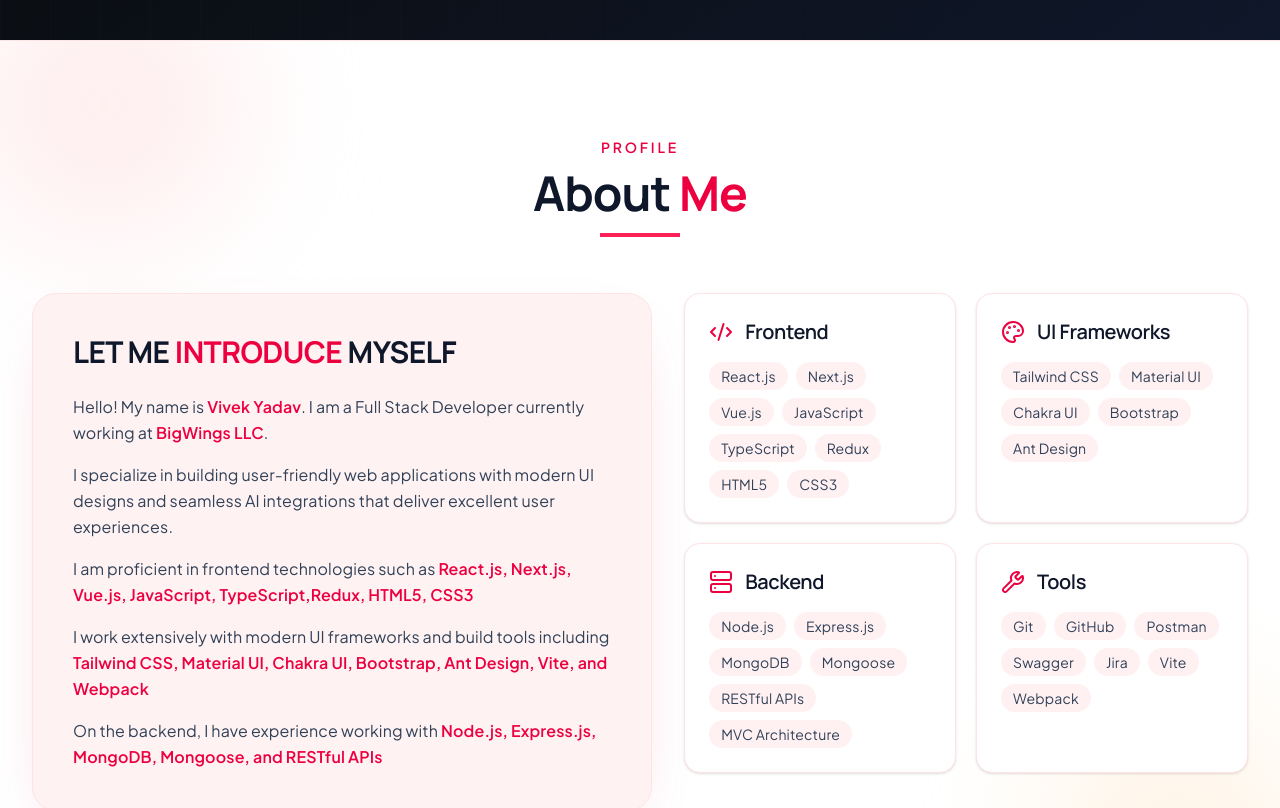
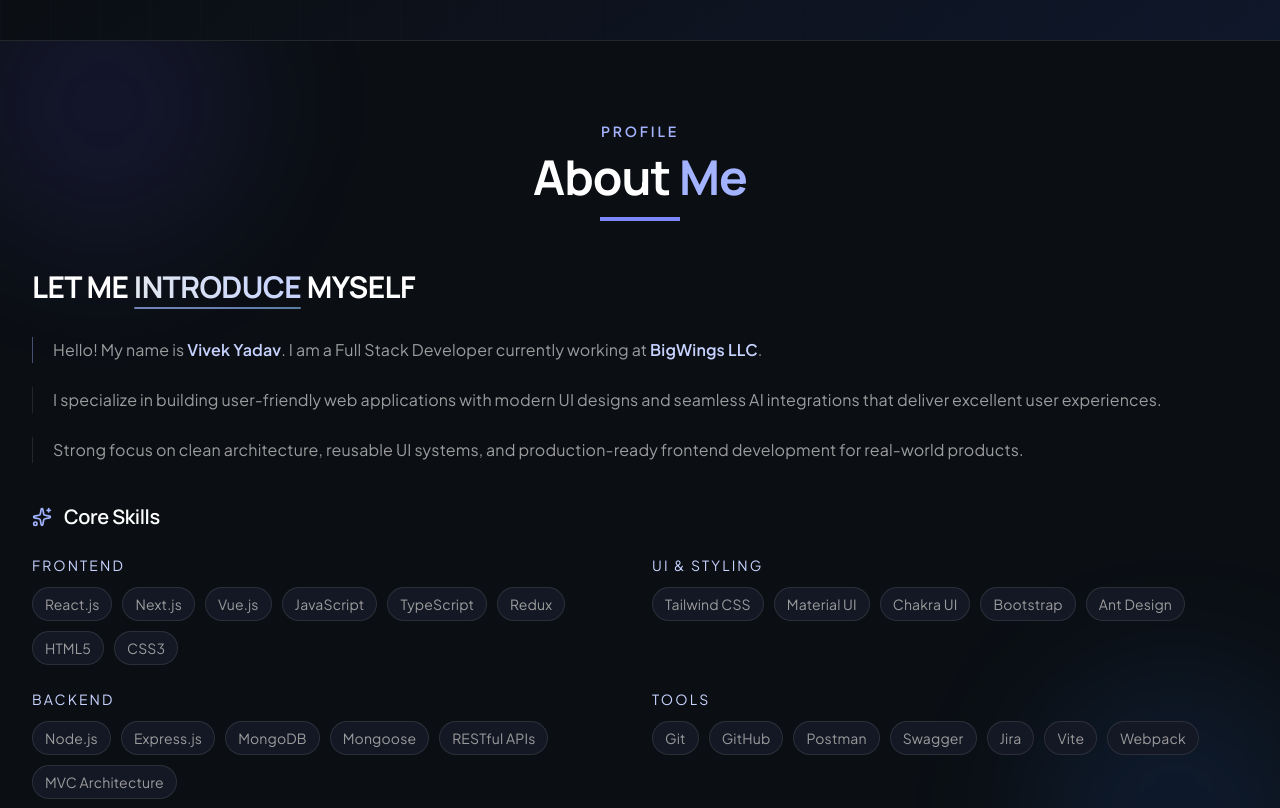
Before and after one commit to vivek73470/Portfolio, a React (Vite) app: page / in a window 1280 px wide. Shown: the part 760-1568 px from the top of the page. Built offline with nearby package versions, Linux system fonts and the light colour scheme.

Commit message:
Update About.tsx

```diff
--- a/src/components/About.tsx
+++ b/src/components/About.tsx
@@ -1,166 +1,115 @@
-import { Code2, Palette, Server, Wrench } from 'lucide-react';
+import { useEffect } from 'react';
+import { Sparkles } from 'lucide-react';
 
 const About = () => {
-    const skills = {
-        frontend: [
-            'React.js',
-            'Next.js',
-            'Vue.js',
-            'JavaScript',
-            'TypeScript',
-            'Redux',
-            'HTML5',
-            'CSS3',
-        ],
-        styling: [
-            'Tailwind CSS',
-            'Material UI',
-            'Chakra UI',
-            'Bootstrap',
-            'Ant Design',
-        ],
-        backend: [
-            'Node.js',
-            'Express.js',
-            'MongoDB',
-            'Mongoose',
-            'RESTful APIs',
-            'MVC Architecture',
-        ],
-        tools: [
-            'Git',
-            'GitHub',
-            'Postman',
-            'Swagger',
-            'Jira',
-            'Vite',
-            'Webpack',
-        ],
-    };
+    const skillGroups = [
+        {
+            title: 'Frontend',
+            items: ['React.js', 'Next.js', 'Vue.js', 'JavaScript', 'TypeScript', 'Redux', 'HTML5', 'CSS3'],
+        },
+        {
+            title: 'UI & Styling',
+            items: ['Tailwind CSS', 'Material UI', 'Chakra UI', 'Bootstrap', 'Ant Design'],
+        },
+        {
+            title: 'Backend',
+            items: ['Node.js', 'Express.js', 'MongoDB', 'Mongoose', 'RESTful APIs', 'MVC Architecture'],
+        },
+        {
+            title: 'Tools',
+            items: ['Git', 'GitHub', 'Postman', 'Swagger', 'Jira', 'Vite', 'Webpack'],
+        },
+    ];
+
+    useEffect(() => {
+        const revealElements = document.querySelectorAll<HTMLElement>('.reveal-on-scroll');
+        const observer = new IntersectionObserver(
+            (entries) => {
+                entries.forEach((entry) => {
+                    if (entry.isIntersecting) {
+                        entry.target.classList.add('is-visible');
+                    }
+                });
+            },
+            { threshold: 0.15 }
+        );
+
+        revealElements.forEach((el) => observer.observe(el));
+        return () => observer.disconnect();
+    }, []);
 
     return (
-        <section id="about" className="relative overflow-hidden py-24 bg-white border-y border-rose-100">
+        <section id="about" className="relative overflow-hidden py-20 bg-[#0b0f14] border-y border-white/10">
             <div className="absolute inset-0 pointer-events-none">
-                <div className="absolute -top-20 -left-10 h-72 w-72 rounded-full bg-rose-100/60 blur-3xl"></div>
-                <div className="absolute -bottom-20 -right-10 h-72 w-72 rounded-full bg-orange-100/50 blur-3xl"></div>
+                <div className="absolute -top-20 -left-10 h-72 w-72 rounded-full bg-indigo-500/10 blur-3xl"></div>
+                <div className="absolute -bottom-20 -right-10 h-72 w-72 rounded-full bg-blue-500/10 blur-3xl"></div>
             </div>
 
             <div className="max-w-7xl mx-auto px-4 sm:px-6 lg:px-8 relative z-10">
-                <div className="text-center mb-14">
-                    <p className="text-sm uppercase tracking-[0.2em] text-rose-600 font-semibold mb-3">Profile</p>
-                    <h2 className="text-4xl md:text-5xl font-bold text-slate-900 mb-4">
-                        About <span className="text-rose-600">Me</span>
+                <div className="text-center mb-12">
+                    <p className="reveal-on-scroll text-sm uppercase tracking-[0.2em] text-indigo-300 font-semibold mb-3">Profile</p>
+                    <h2 className="reveal-on-scroll text-4xl md:text-5xl font-bold text-white mb-4">
+                        About <span className="text-indigo-300">Me</span>
                     </h2>
-                    <div className="w-20 h-1 bg-rose-500 mx-auto"></div>
+                    <div className="reveal-on-scroll w-20 h-1 bg-indigo-400 mx-auto"></div>
                 </div>
 
-                <div className="grid lg:grid-cols-[1.1fr_1fr] gap-8 items-start">
-                    <div className="bg-[#fef2f2] border border-rose-100 rounded-3xl p-7 sm:p-10 shadow-[0_24px_60px_-34px_rgba(225,29,72,0.35)]">
-                        <h3 className="text-2xl md:text-3xl font-bold text-slate-900 mb-6">
-                            LET ME <span className="text-rose-600">INTRODUCE</span> MYSELF
+                <div className="space-y-10">
+                    <div className="space-y-8">
+                        <h3 className="reveal-on-scroll text-2xl md:text-3xl font-bold text-white">
+                            LET ME{' '}
+                            <span className="relative inline-block bg-gradient-to-r from-[#e2e8f0] to-[#c7d2fe] bg-clip-text text-transparent after:content-[''] after:absolute after:left-0 after:-bottom-1 after:h-[2px] after:w-full after:rounded-full after:bg-gradient-to-r after:from-indigo-300/70 after:to-blue-300/60">
+                                INTRODUCE
+                            </span>{' '}
+                            MYSELF
                         </h3>
 
-                        <div className="text-slate-700 space-y-4 leading-relaxed">
-                            <p>
-                                Hello! My name is <span className="text-rose-600 font-semibold">Vivek Yadav</span>.
-                                I am a Full Stack Developer currently working at <span className="text-rose-600 font-semibold">BigWings LLC</span>.
+                        <div className="space-y-6">
+                            <div className="reveal-on-scroll pl-5 border-l border-indigo-300/40">
+                                <p className="text-[#9c9c9d] leading-relaxed">
+                                    Hello! My name is <span className="text-indigo-200 font-semibold">Vivek Yadav</span>.
+                                    I am a Full Stack Developer currently working at <span className="text-indigo-200 font-semibold">BigWings LLC</span>.
                                 </p>
+                            </div>
 
-                            <p>
+                            <div className="reveal-on-scroll pl-5 border-l border-white/10">
+                                <p className="text-[#9c9c9d] leading-relaxed">
                                     I specialize in building user-friendly web applications with modern UI designs and seamless
                                     AI integrations that deliver excellent user experiences.
                                 </p>
+                            </div>
 
-                            <p>
-                                I am proficient in frontend technologies such as{' '}
-                                <span className="text-rose-600 font-semibold">
-                                    React.js, Next.js, Vue.js, JavaScript, TypeScript,Redux, HTML5, CSS3
-                                </span>
-                            </p>
-
-                            <p>
-                                I work extensively with modern UI frameworks and build tools including{' '}
-                                <span className="text-rose-600 font-semibold">
-                                    Tailwind CSS, Material UI, Chakra UI, Bootstrap, Ant Design, Vite, and Webpack
-                                </span>
-                            </p>
-
-                            <p>
-                                On the backend, I have experience working with{' '}
-                                <span className="text-rose-600 font-semibold">
-                                    Node.js, Express.js, MongoDB, Mongoose, and RESTful APIs
-                                </span>
+                            <div className="reveal-on-scroll pl-5 border-l border-white/10">
+                                <p className="text-[#9c9c9d] leading-relaxed">
+                                    Strong focus on clean architecture, reusable UI systems, and production-ready
+                                    frontend development for real-world products.
                                 </p>
                             </div>
                         </div>
+                    </div>
 
-                    <div className="grid sm:grid-cols-2 gap-5">
-            <div className="h-full bg-white p-6 rounded-2xl border border-rose-100 hover:border-rose-300 transition-all duration-300 shadow-sm hover:shadow-md">
-                            <div className="flex items-center mb-4">
-                                <Code2 className="text-rose-600 mr-3" size={24} />
-                                <h4 className="text-xl font-semibold text-slate-900">Frontend</h4>
+                    <div className="space-y-6">
+                        <div className="reveal-on-scroll flex items-center gap-3">
+                            <Sparkles className="text-indigo-300" size={20} />
+                            <h4 className="text-xl font-semibold text-white">Core Skills</h4>
                         </div>
-                            <div className="flex flex-wrap gap-2">
-                                {skills.frontend.map((skill) => (
+
+                        <div className="grid sm:grid-cols-2 gap-6">
+                            {skillGroups.map((group) => (
+                                <div key={group.title} className="reveal-on-scroll space-y-3">
+                                    <p className="text-indigo-200 text-sm uppercase tracking-[0.15em]">{group.title}</p>
+                                    <div className="flex flex-wrap gap-2.5">
+                                        {group.items.map((skill) => (
                                             <span
                                                 key={skill}
-                                        className="px-3 py-1 bg-rose-50 text-slate-700 rounded-full text-sm hover:bg-rose-500 hover:text-white transition-colors"
+                                                className="px-3 py-1.5 rounded-full bg-[#141824] text-[#9c9c9d] border border-white/10 text-sm hover:border-indigo-300/50 hover:text-indigo-100 transition-all duration-300"
                                             >
                                                 {skill}
                                             </span>
                                         ))}
                                     </div>
                                 </div>
-
-            <div className="h-full bg-white p-6 rounded-2xl border border-rose-100 hover:border-rose-300 transition-all duration-300 shadow-sm hover:shadow-md">
-                            <div className="flex items-center mb-4">
-                                <Palette className="text-rose-600 mr-3" size={24} />
-                                <h4 className="text-xl font-semibold text-slate-900">UI Frameworks</h4>
-                            </div>
-                            <div className="flex flex-wrap gap-2">
-                                {skills.styling.map((skill) => (
-                                    <span
-                                        key={skill}
-                                        className="px-3 py-1 bg-rose-50 text-slate-700 rounded-full text-sm hover:bg-rose-500 hover:text-white transition-colors"
-                                    >
-                                        {skill}
-                                    </span>
                             ))}
-                            </div>
-                        </div>
-
-            <div className="h-full bg-white p-6 rounded-2xl border border-rose-100 hover:border-rose-300 transition-all duration-300 shadow-sm hover:shadow-md">
-                            <div className="flex items-center mb-4">
-                                <Server className="text-rose-600 mr-3" size={24} />
-                                <h4 className="text-xl font-semibold text-slate-900">Backend</h4>
-                            </div>
-                            <div className="flex flex-wrap gap-2">
-                                {skills.backend.map((skill) => (
-                                    <span
-                                        key={skill}
-                                        className="px-3 py-1 bg-rose-50 text-slate-700 rounded-full text-sm hover:bg-rose-500 hover:text-white transition-colors"
-                                    >
-                                        {skill}
-                                    </span>
-                                ))}
-                            </div>
-                        </div>
-
-            <div className="h-full bg-white p-6 rounded-2xl border border-rose-100 hover:border-rose-300 transition-all duration-300 shadow-sm hover:shadow-md">
-                            <div className="flex items-center mb-4">
-                                <Wrench className="text-rose-600 mr-3" size={24} />
-                                <h4 className="text-xl font-semibold text-slate-900">Tools</h4>
-                            </div>
-                            <div className="flex flex-wrap gap-2">
-                                {skills.tools.map((skill) => (
-                                    <span
-                                        key={skill}
-                                        className="px-3 py-1 bg-rose-50 text-slate-700 rounded-full text-sm hover:bg-rose-500 hover:text-white transition-colors"
-                                    >
-                                        {skill}
-                                    </span>
-                                ))}
-                            </div>
                         </div>
                     </div>
                 </div>
```
Lines whose indentation alone changed are shown as unchanged.
